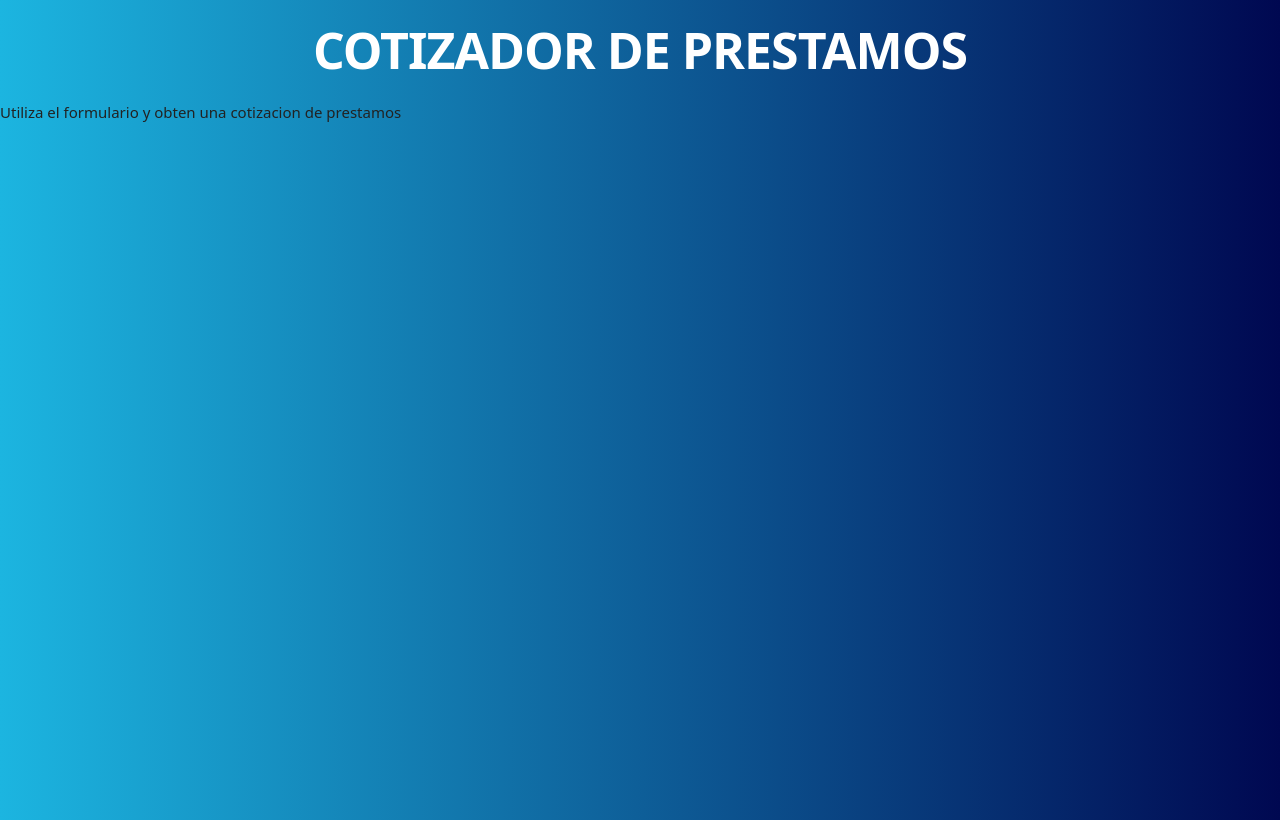
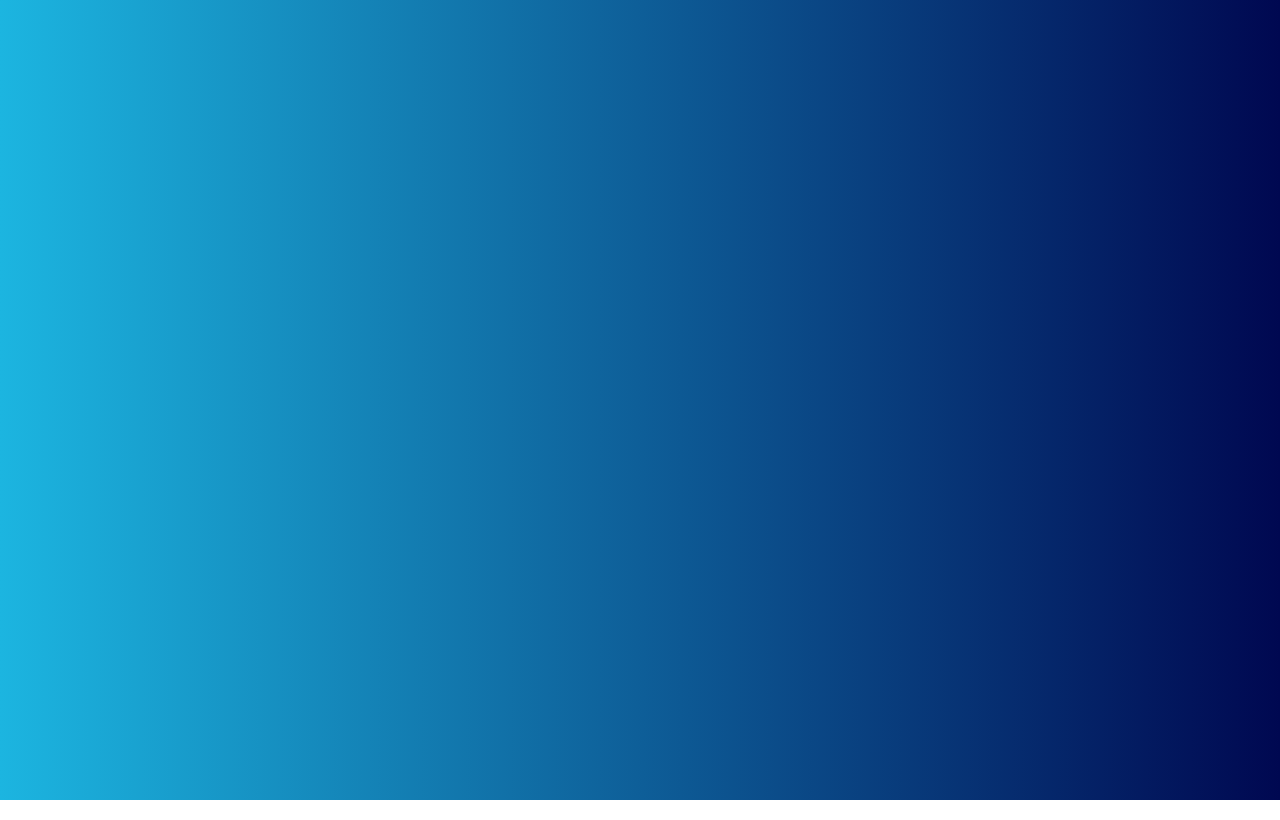
Before and after one commit to yuleysi/Prestamos, a React (Create React App) app: page / in a window 1280 px wide. Built offline with nearby package versions, Linux system fonts and the light colour scheme.

Commit message:
Alternativa de para escribir componentes funcionales

```diff
--- a/src/componentes/Header.js
+++ b/src/componentes/Header.js
@@ -1,15 +1,7 @@
-import React, {Fragment} from 'react';
+import React from 'react';
 
-function Header(props) {
-
-    console.log(props)
-
-    return(
-        <Fragment>
-        <h1>{props.titulo}</h1>
-        <p>{props.descripcion}</p>
-        </Fragment>
-    );
+const Header = ({titulo}) => {
+    <h1>{titulo}</h1>
 }
 
 export default Header;
```
